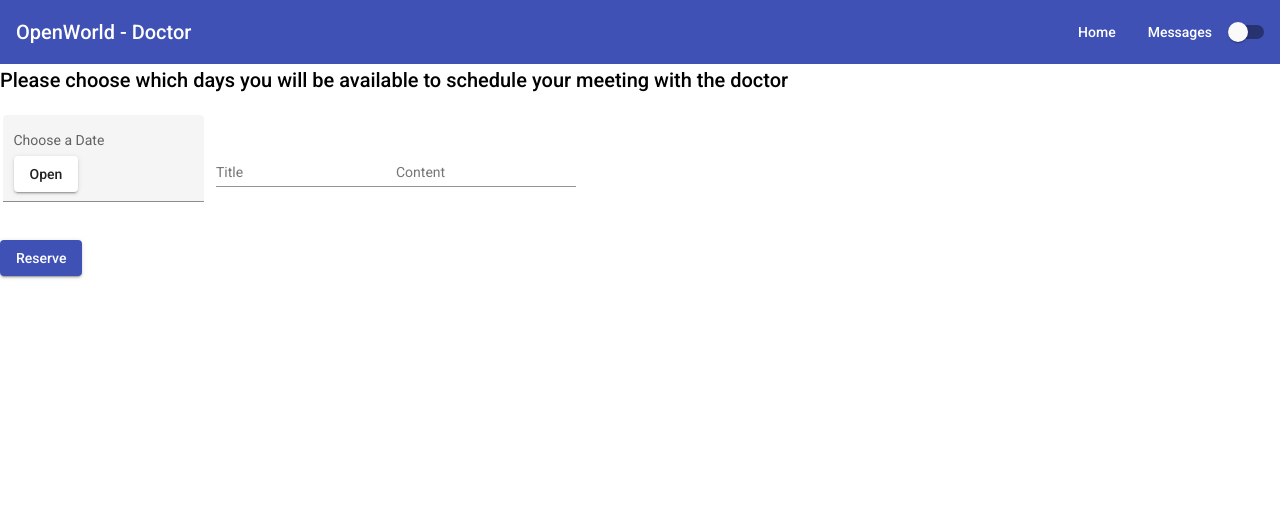
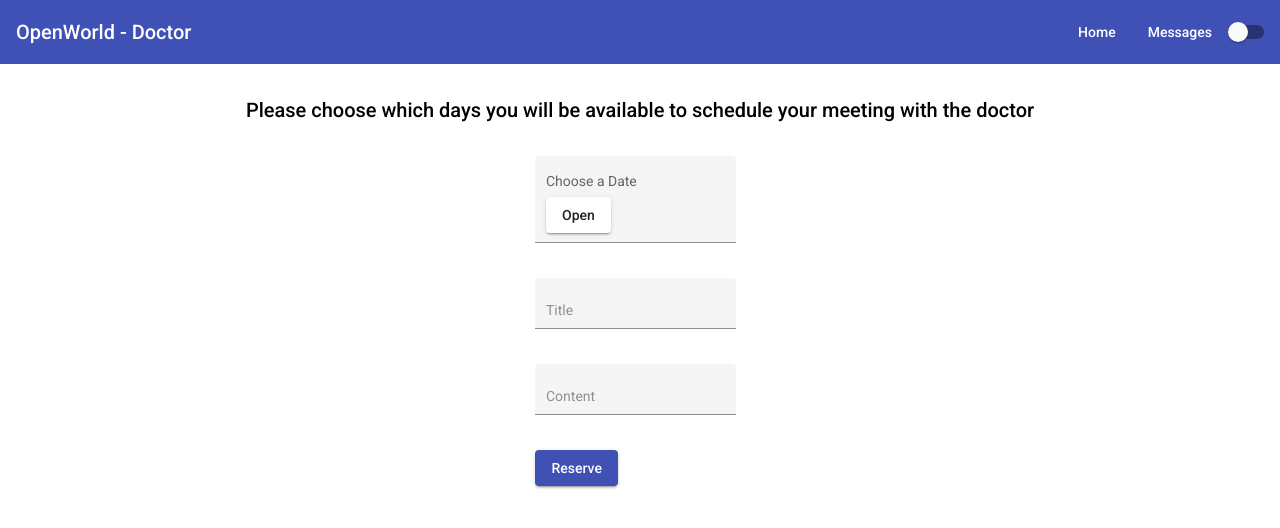
Before and after one commit to OpenWorld-UPC/OpenWorld, an Angular app: page /patients/1/contract/1/reservations in a window 1280 px wide. Shown: the top 528 px of the page. Built offline with nearby package versions, Linux system fonts and the light colour scheme.

Commit message:
making a ui fix

```diff
--- a/src/app/doctor/pages/doctors/doctors.component.ts
+++ b/src/app/doctor/pages/doctors/doctors.component.ts
@@ -1,14 +1,9 @@
 import {Component, OnInit, ViewChild} from '@angular/core';
 import {MatTableDataSource} from "@angular/material/table";
 import {Doctor} from "../../models/doctor";
-import {NgForm} from "@angular/forms";
-import {MatPaginator} from "@angular/material/paginator";
 import {DoctorsService} from "../../services/doctors.service";
-import * as _ from 'lodash';
 import {Router} from "@angular/router";
 
-class CardHarnessFilters {
-}
 
 @Component({
   selector: 'app-doctors',
--- a/src/app/reservation/pages/reservations/reservations.component.css
+++ b/src/app/reservation/pages/reservations/reservations.component.css
@@ -1,7 +1,7 @@
-.example-form-field {
+.form-field {
   margin: 0 8px 16px 0;
 }
 
-.example-full-width {
-  width: 100%;
+.content-title{
+  margin: 30px 0px;
 }
--- a/src/app/reservation/pages/reservations/reservations.component.html
+++ b/src/app/reservation/pages/reservations/reservations.component.html
@@ -1,29 +1,32 @@
+<div fxLayoutAlign="center center">
+  <div layout="row">
+    <h2 class="content-title">Please choose which days you will be available to schedule your meeting with the doctor</h2>
+    <div fxLayout="row" fxLayoutAlign="center center">
       <div>
-  <h2>Please choose which days you will be available to schedule your meeting with the doctor</h2>
-
-  <table>
-    <tr>
-    <td>
-      <mat-form-field class="example-form-field" appearance="fill">
+        <div>
+          <mat-form-field class="form-field" appearance="fill">
             <mat-label>Choose a Date</mat-label>
             <input matInput [matDatepicker]="picker" (dateChange)="dataChanged($event)">
             <button mat-raised-button (click)="picker.open()">Open</button>
             <mat-datepicker #picker></mat-datepicker>
           </mat-form-field>
-    </td>
-    <td>
-      <mat-form-field>
-        <input type="text" matInput  placeholder="Title" [(ngModel)]="reservationData.title">
+        </div>
+        <div>
+          <mat-form-field class="form-field" appearance="fill">
+            <input type="text" matInput placeholder="Title" [(ngModel)]="reservationData.title">
           </mat-form-field>
-      <mat-form-field>
-        <input type="text" matInput  placeholder="Content" [(ngModel)]="reservationData.content">
+        </div>
+        <div>
+          <mat-form-field class="form-field" appearance="fill">
+            <input type="text" matInput placeholder="Content" [(ngModel)]="reservationData.content">
           </mat-form-field>
-    </td>
-    </tr>
-  </table>
-
+        </div>
+        <div>
           <button mat-raised-button (click)="addReservation()" color="primary">Reserve</button>
-
+        </div>
+      </div>
 
     </div>
+  </div>
+</div>
 <router-outlet></router-outlet>
```
Lines whose indentation alone changed are shown as unchanged.
